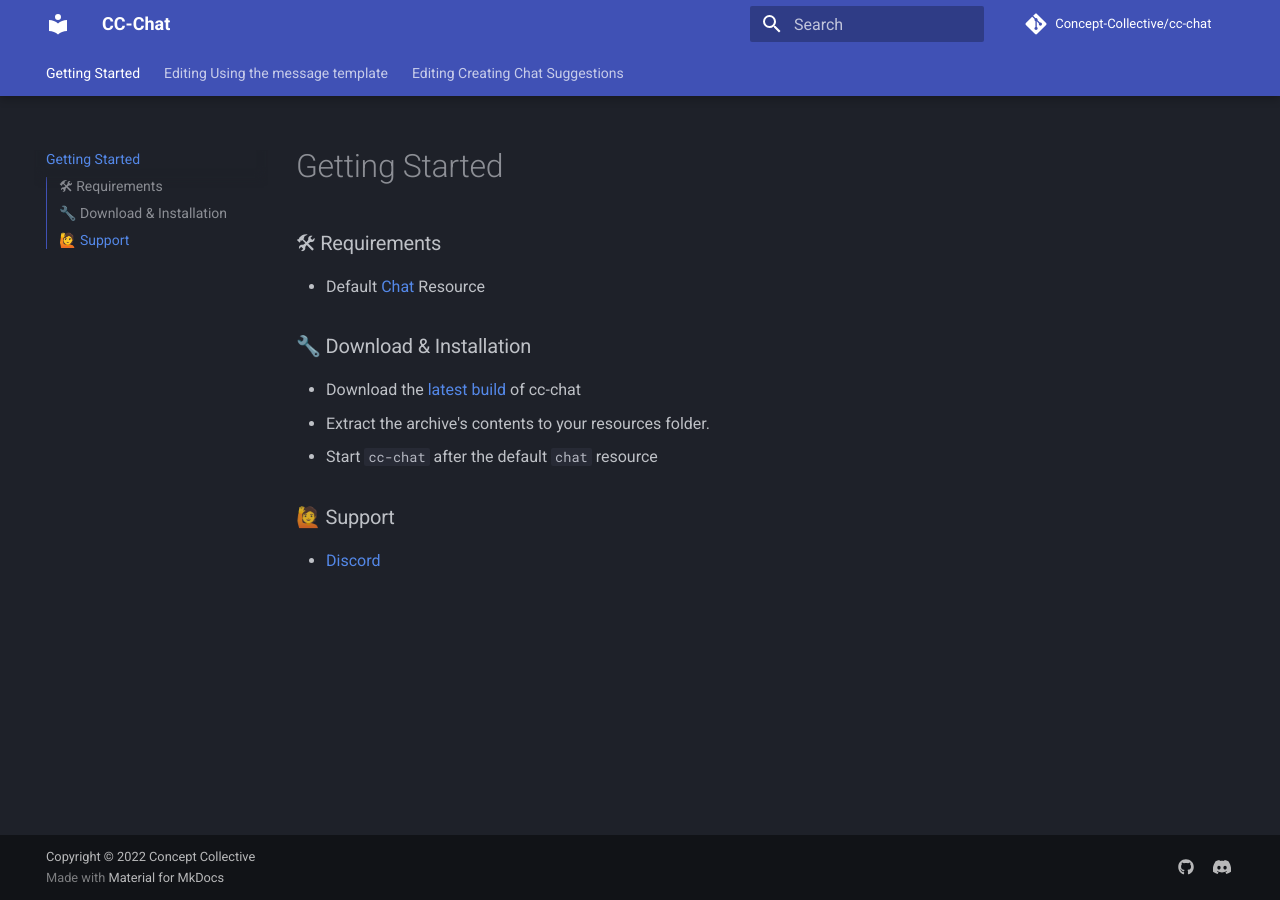
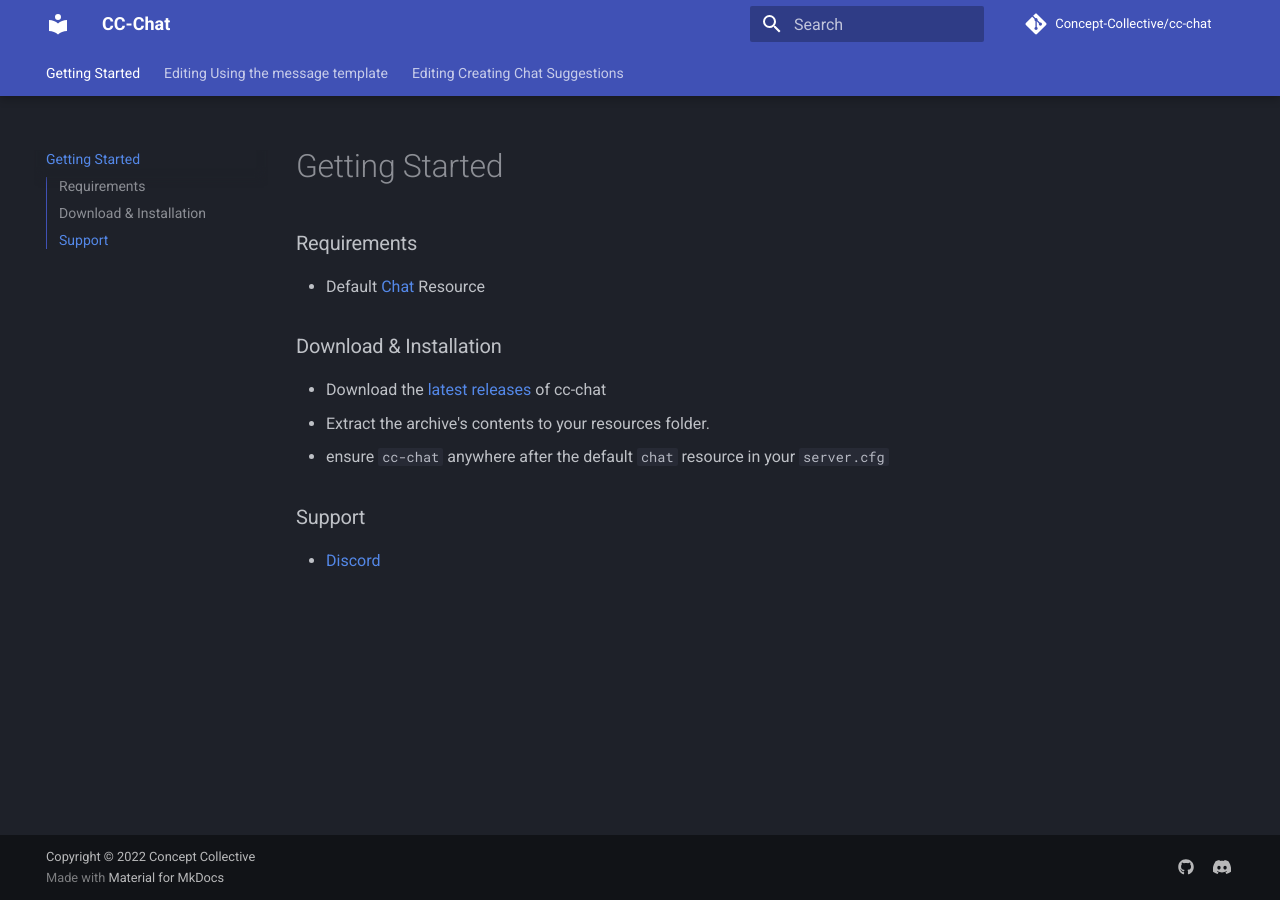
Before and after one commit to Concept-Collective/cc-chat, an MkDocs documentation site: the page built from docs/index.md, in a window 1280 px wide. Built offline with MkDocs 1.6.1 and Material for MkDocs 9.7.7, drawn with Linux system fonts in a browser that asks for light colours; comment, search, counter and statistics services are not loaded.

Commit message:
Update index.md

```diff
--- a/docs/index.md
+++ b/docs/index.md
@@ -2,13 +2,13 @@
 title: Getting Started
 ---
 
-### 🛠 Requirements
+### Requirements
 - Default [Chat](https://github.com/citizenfx/cfx-server-data/tree/master/resources/%5Bgameplay%5D/chat) Resource
 
-### 🔧 Download & Installation
-- Download the [latest build](https://github.com/Concept-Collective/cc-chat/releases/latest) of cc-chat
+### Download & Installation
+- Download the [latest releases](https://github.com/Concept-Collective/cc-chat/releases/latest) of cc-chat
 - Extract the archive's contents to your resources folder.
-- Start ``cc-chat`` after the default ``chat`` resource
+- ensure ``cc-chat`` anywhere after the default ``chat`` resource in your ``server.cfg``
 
-### 🙋 Support
+### Support
 - [Discord](https://discord.conceptcollective.net)
```
